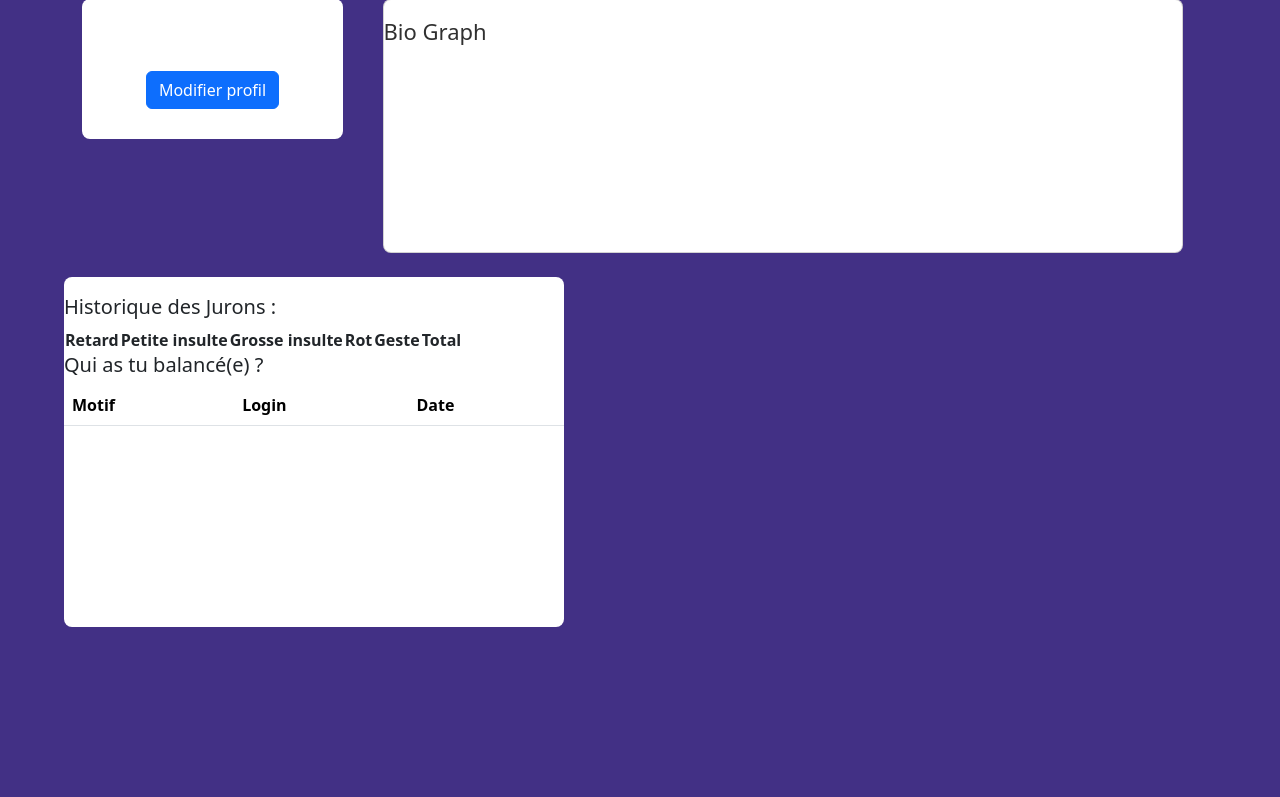
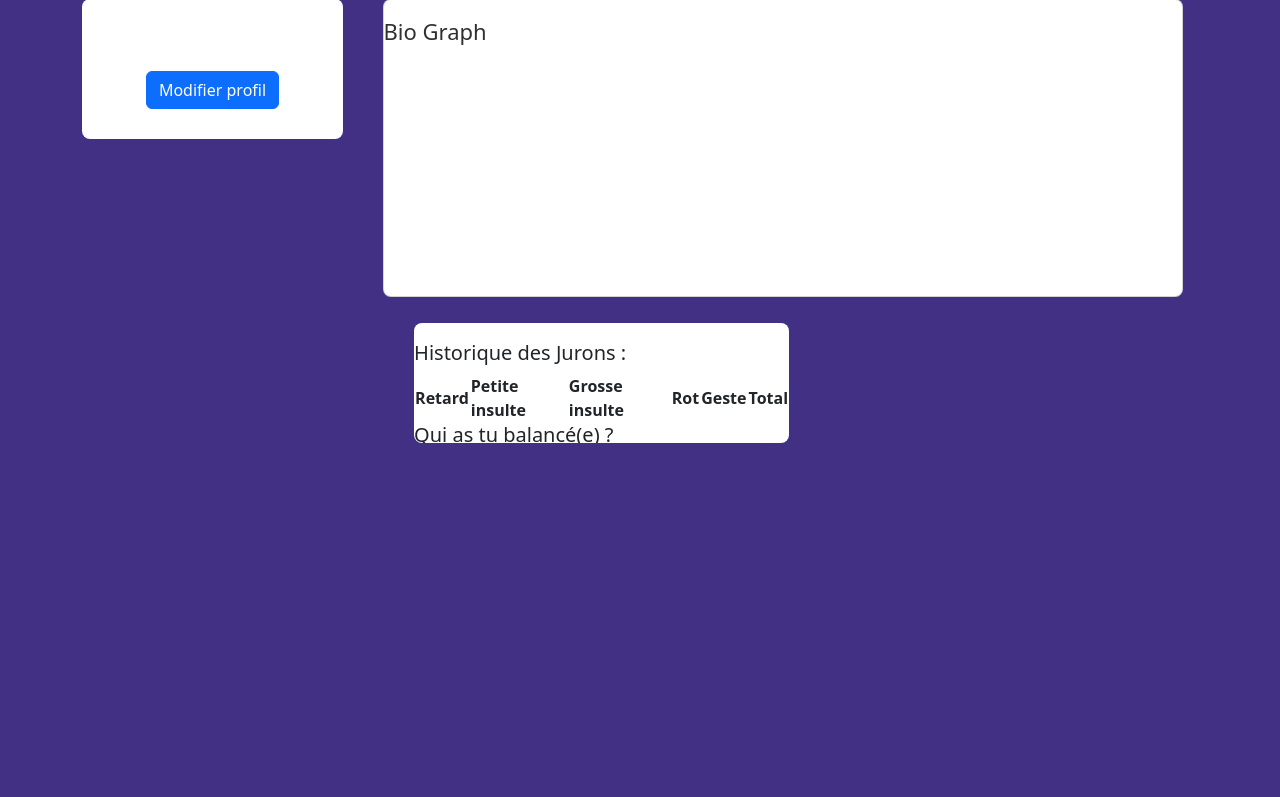
Before and after one commit to AlexandreMessuve/TP_Jurons, a PHP site: template MVC/View/profil.php in a window 1280 px wide. Shown: the part 87-884 px from the top of the page. Before the commit the page ends 714 px from the top, so only its background shows below. Run offline with PHP 8.4, Linux system fonts and the light colour scheme; the template is opened without the code that fills it, so the values that code supplies are empty.

Commit message:
css profil

```diff
--- a/MVC/View/assets/css/profilStyle.css
+++ b/MVC/View/assets/css/profilStyle.css
@@ -418,7 +418,7 @@ ul.summary-list > li:last-child  {
 
 .card {
     width: 800px;
-    height: 254px;
+    height: 298px;
     margin: 0 auto;
     background-color: #ffffff;
     border-radius: 8px;
@@ -446,22 +446,44 @@ ul.summary-list > li:last-child  {
 
 
    .containeurHistorique{
+    width: 100%;
         height: 500px;
         display: flex;
-        justify-content: start;
-        margin-left: 5%;
+        justify-content: space-evenly;
+        margin-left: -7%;
    }
 
 .cardDeux {
     overflow-y: auto;
-    width: 500px;
+    width: 375px;
+    max-height: 120px;
+    margin: 0;
+    margin-top: 2%;
+    background-color: #ffffff;
+    border-radius: 8px;
+    z-index: 1;
+    margin-left: 8%;
+   }
+.cardTrois{
+    margin-right: -auto;
+    overflow-y: auto;
+    width: 800px;
     max-height: 350px;
     margin: 0;
     margin-top: 2%;
     background-color: #ffffff;
     border-radius: 8px;
-    z-index: 1;
-   }
+}
+
+
+
+
+
+
+
+
+
+
 
    .tools {
     display: flex;
```
